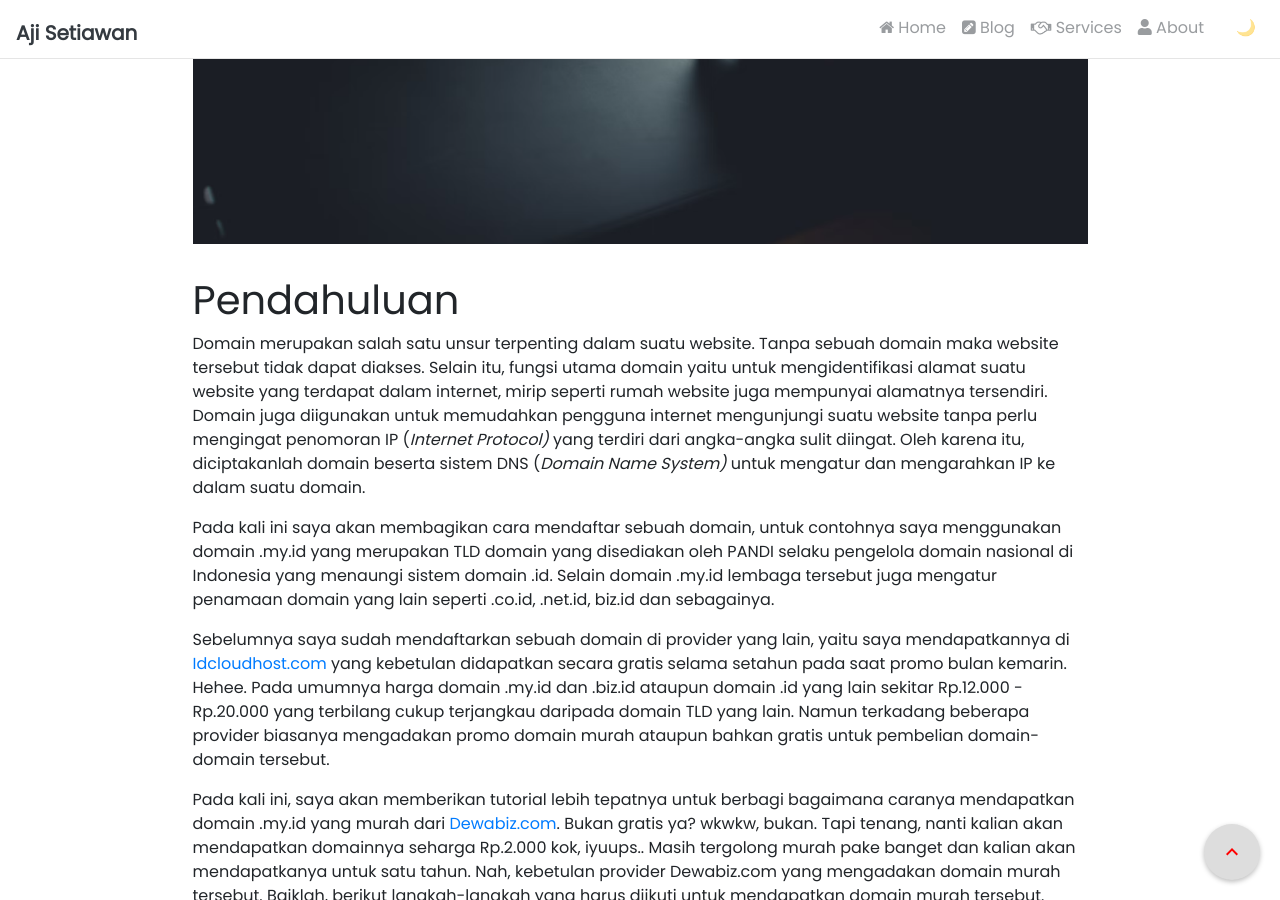
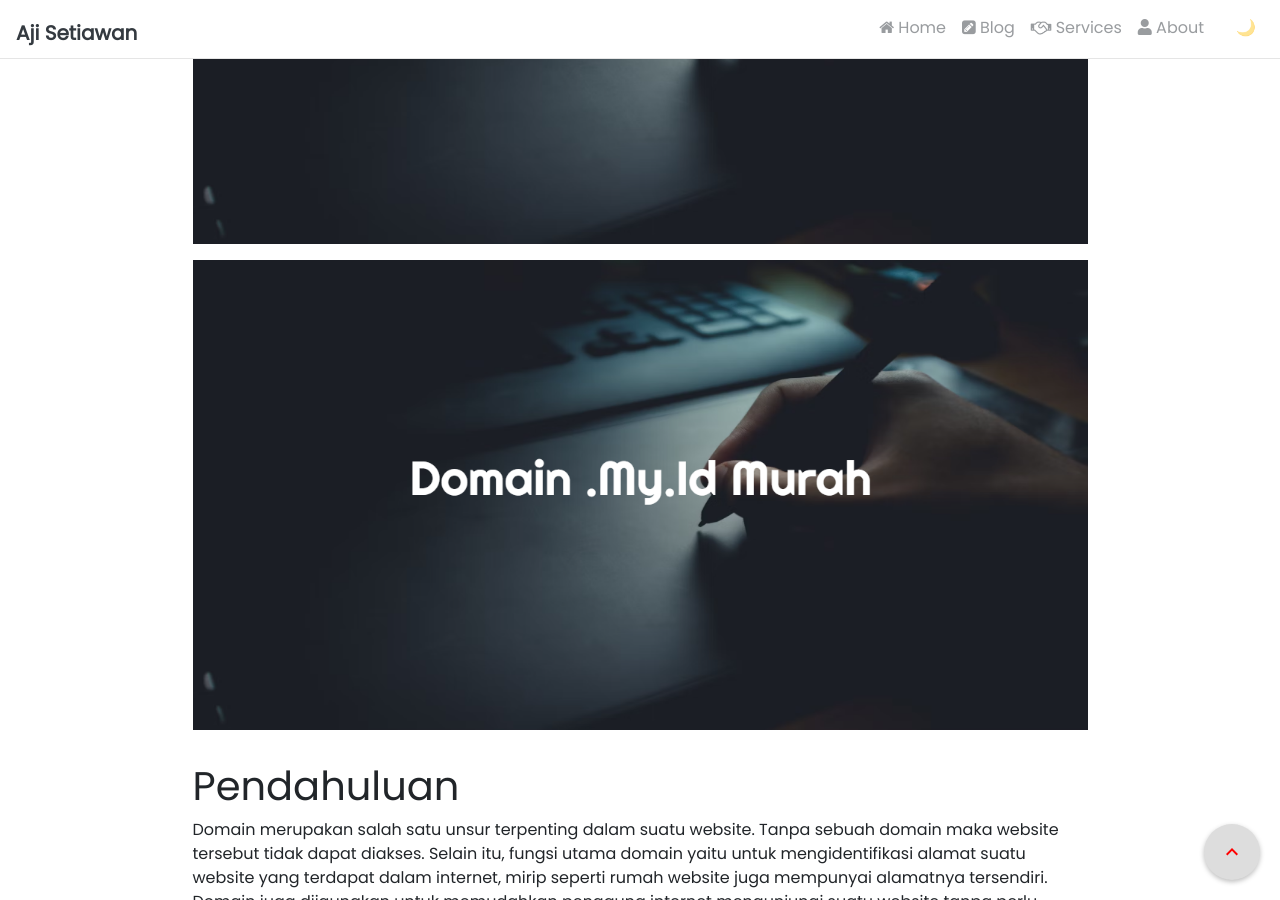
Before and after one commit to ajisetiawan716/ajisetiawan716.github.io, a Jekyll site: the page built from _posts/2023-12-15-cara-daftar-domain-my.id-murah-di-dewabiz.md, in a window 1280 px wide and 900 px high, scrolled down 618 px. Built offline with Jekyll 4.4.1, drawn with Linux system fonts in a browser that asks for light colours; nearby versions of some CDN libraries; comment, search, counter and statistics services are not loaded.

Commit message:
Update post.html

```diff
--- a/_layouts/post.html
+++ b/_layouts/post.html
@@ -42,7 +42,7 @@
 <!-- trakteer widget -->
 <br>
  <!– call the featured-post-image.html template file –>
-        {% if post.image %}{% include blog/post-featured-image.html image=post.image alt=post.image-alt %}{% endif %}
+        {% if page.image %}{% include blog/post-featured-image.html image=page.image alt=page.image-alt %}{% endif %}
 <div id="post-body">
 {{ content }}
 </div>
```
